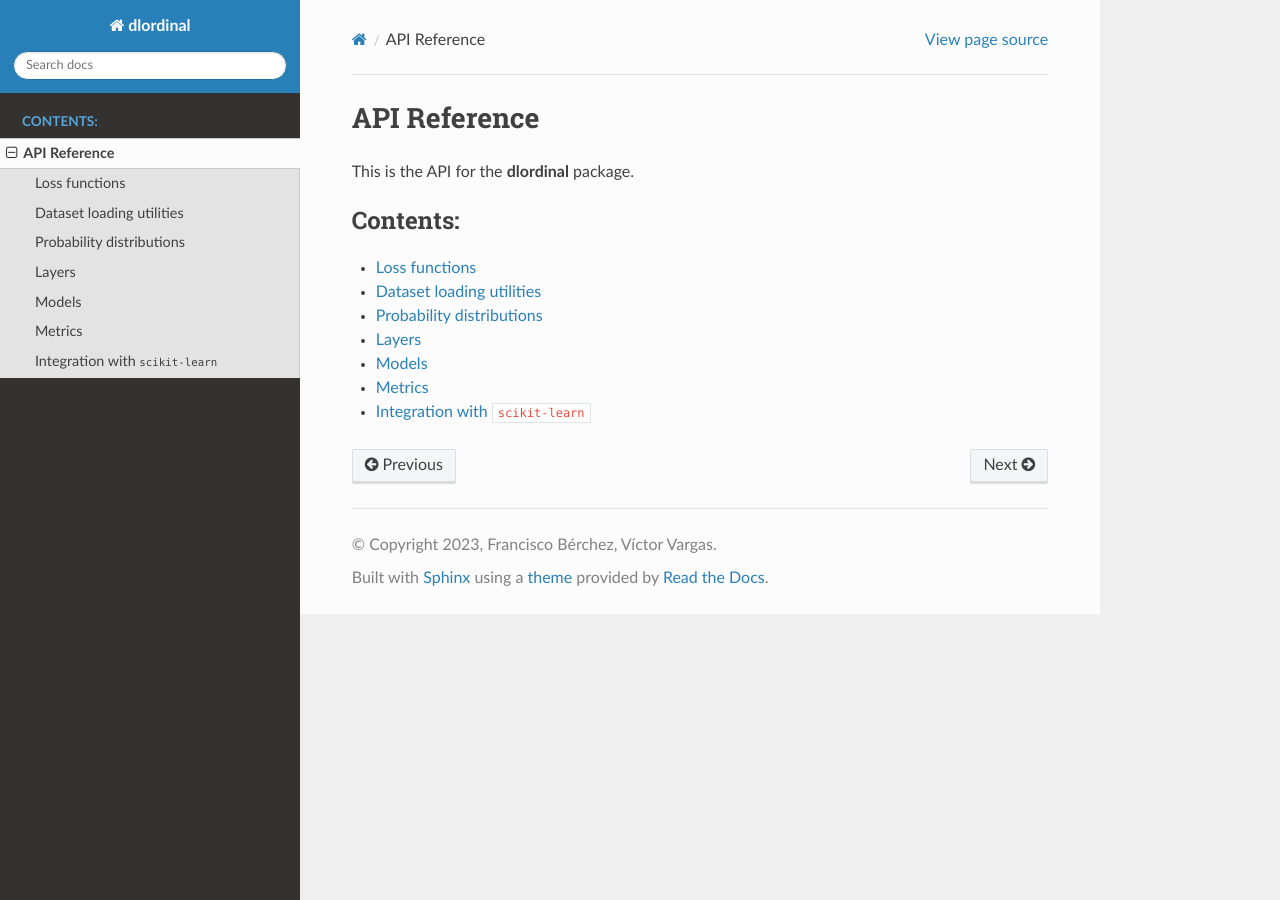
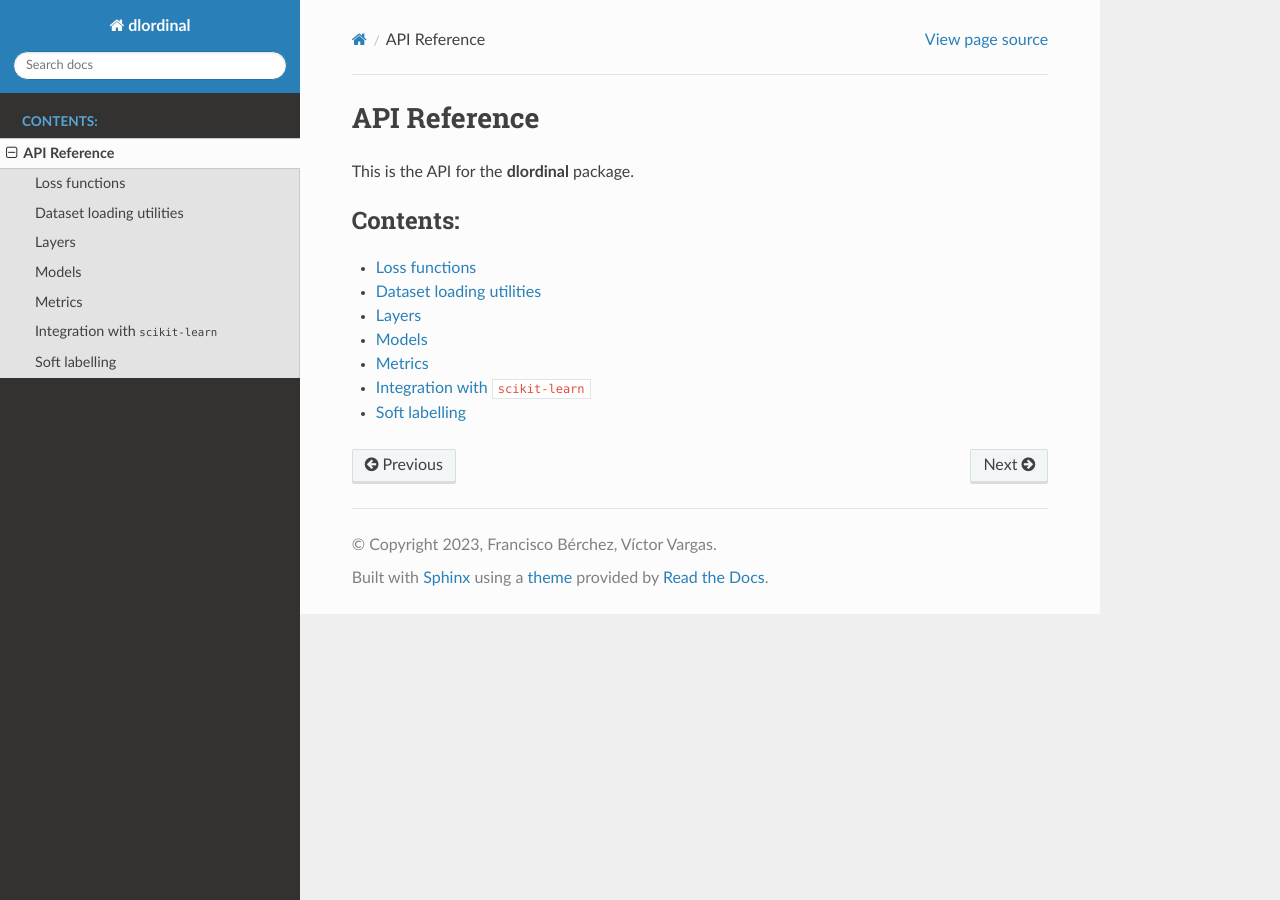
Before and after one commit to ayrna/dlordinal, a Sphinx documentation site: the page built from docs/api.rst, in a window 1280 px wide. Built offline with Sphinx 7.4.7 and the Read the Docs theme 2.0.0, drawn with Linux system fonts in a browser that asks for light colours; formulas are drawn with MathJax 3.

Commit message:
changed docs accordingly to new soft_labelling module

```diff
--- a/docs/api.rst
+++ b/docs/api.rst
@@ -12,8 +12,8 @@ This is the API for the **dlordinal** package.
 
    losses
    datasets
-   distributions
    layers
    models
    metrics
    sklearn_integration
+   soft_labelling
--- a/docs/distributions.rst
+++ /dev/null
@@ -1,9 +0,0 @@
-.. _distributions:
-
-Probability distributions
-=========================
-
-.. automodule:: dlordinal.distributions
-    :members:
-
-.. footbibliography::
```
Also changed, not shown: docs/soft_labelling.rst (added, +9 -0 lines).
